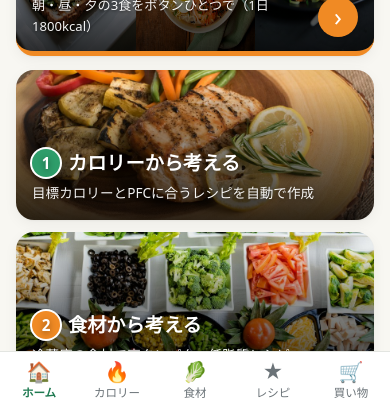
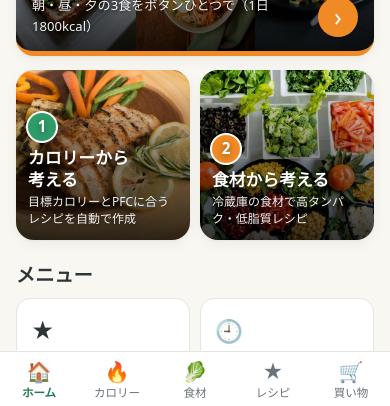
Before and after one commit to yameseikotuin-beep/my-first-project, a React (Vite) app in the folder react-app/: page / in a window 390 px wide. Shown: the part 436-842 px from the top of the page. Built offline with nearby package versions, Linux system fonts and the light colour scheme; no server answers.

Commit message:
ホームの「カロリーから考える」「食材から考える」をスマホでも横並びにする
Co-Authored-By: Claude Opus 5.5 <noreply@anthropic.com>
Claude-Session: https://claude.ai/code/session_015Z6WsZ5hk6k3pSFUPitj65

```diff
--- a/react-app/src/index.css
+++ b/react-app/src/index.css
@@ -123,14 +123,14 @@ textarea { min-height: 90px; }
 .banner.info { background: #eef5fc; border-color: #cfe0f3; }
 .banner ul { margin: 6px 0 0; padding-left: 1.2em; }
 
-.home-hero { display: grid; gap: 12px; }
+.home-hero { display: grid; grid-template-columns: 1fr 1fr; gap: 10px; }
 .big-menu { display: block; text-decoration: none; color: inherit; border-radius: 18px; padding: 20px; border: 2px solid var(--green); background: var(--surface); box-shadow: var(--shadow); }
 .big-menu .num { display: inline-flex; width: 30px; height: 30px; border-radius: 50%; background: var(--green); color: #fff; align-items: center; justify-content: center; font-weight: 700; margin-right: 8px; }
 .big-menu.alt { border-color: var(--orange); }
 .big-menu.alt .num { background: var(--orange); }
 .big-menu h2 { display: flex; align-items: center; margin-bottom: 6px; }
 .menu-grid { display: grid; grid-template-columns: repeat(2, 1fr); gap: 10px; }
-@media (min-width: 640px) { .home-hero { grid-template-columns: 1fr 1fr; } .menu-grid { grid-template-columns: repeat(4, 1fr); } }
+@media (min-width: 640px) { .home-hero { gap: 12px; } .menu-grid { grid-template-columns: repeat(4, 1fr); } }
 .menu-tile { display: flex; flex-direction: column; gap: 4px; text-decoration: none; color: inherit; background: var(--surface); border: 1px solid var(--border); border-radius: 14px; padding: 14px; }
 .menu-tile .ico { font-size: 1.4rem; }
 .menu-tile strong { font-size: 0.95rem; }
@@ -232,6 +232,12 @@ details > summary { cursor: pointer; font-weight: 600; }
 }
 .photo-menu.alt .photo-menu-label .num { background: var(--orange); }
 .photo-menu-sub { font-size: 0.85rem; opacity: 0.95; text-shadow: 0 1px 4px rgba(0, 0, 0, 0.5); }
+/* スマホでは2枚を横に並べるため、番号を上に置き文字を小さくする */
+@media (max-width: 639px) {
+  .photo-menu { min-height: 170px; padding: 12px; }
+  .photo-menu-label { flex-direction: column; align-items: flex-start; gap: 6px; font-size: 1.05rem; line-height: 1.3; word-break: keep-all; }
+  .photo-menu-sub { font-size: 0.75rem; line-height: 1.4; }
+}
 @media (min-width: 640px) { .home-banner { min-height: 280px; } .photo-menu { min-height: 190px; } }
 
 /* ===== ホーム: 今日の献立ボタン ===== */
--- a/react-app/src/pages/Home.tsx
+++ b/react-app/src/pages/Home.tsx
@@ -68,11 +68,11 @@ export function Home() {
 
       <div className="home-hero">
         <a className="photo-menu" href={href('calorie')} style={photoBg('calorie')}>
-          <span className="photo-menu-label"><span className="num">1</span>カロリーから考える</span>
+          <span className="photo-menu-label"><span className="num">1</span><span>カロリーから<wbr />考える</span></span>
           <span className="photo-menu-sub">目標カロリーとPFCに合うレシピを自動で作成</span>
         </a>
         <a className="photo-menu alt" href={href('ingredients')} style={photoBg('ingredients')}>
-          <span className="photo-menu-label"><span className="num">2</span>食材から考える</span>
+          <span className="photo-menu-label"><span className="num">2</span><span>食材から<wbr />考える</span></span>
           <span className="photo-menu-sub">冷蔵庫の食材で高タンパク・低脂質レシピ</span>
         </a>
       </div>
```
